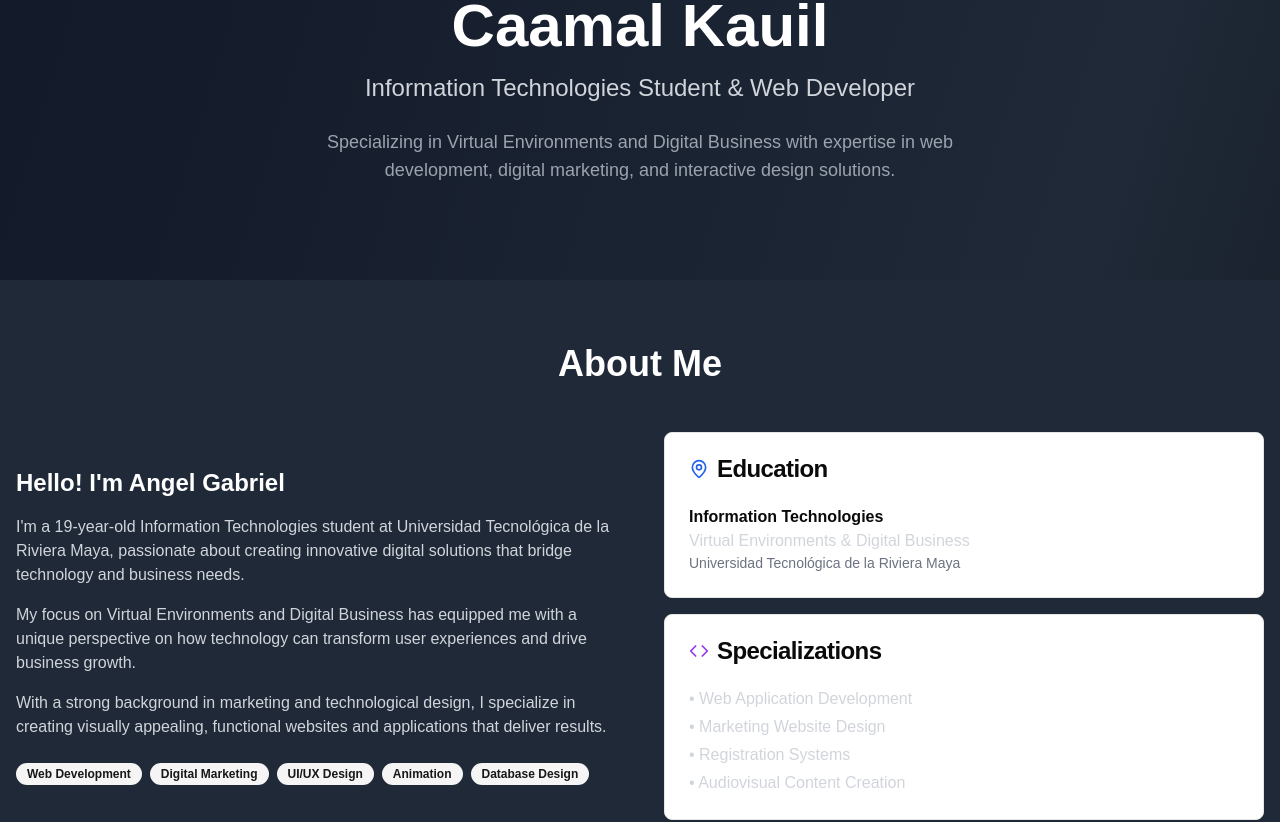
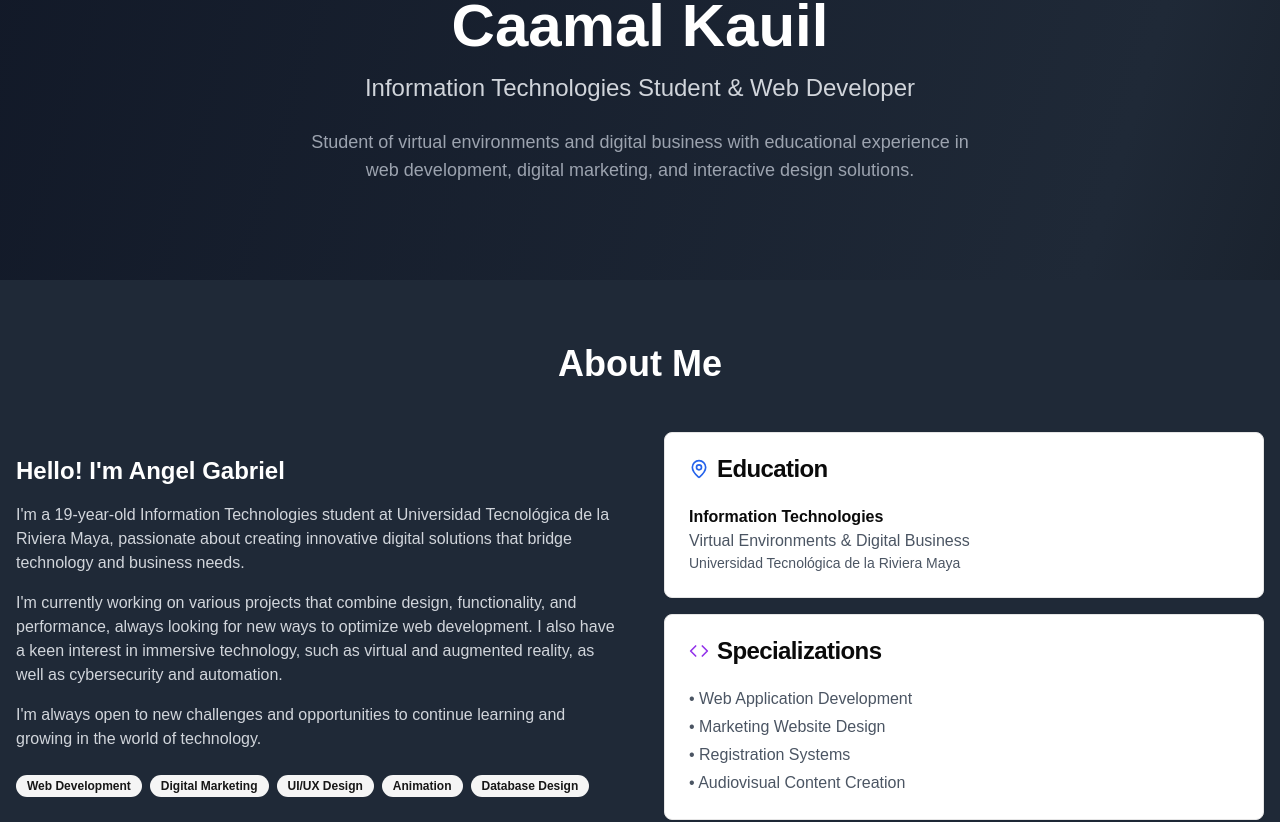
Before and after one commit to Angelgck/angel-portfolio, a Next.js app: page / in a window 1280 px wide. Shown: the part 382-1204 px from the top of the page. Built offline with nearby package versions, Linux system fonts and the light colour scheme.

Commit message:
Update portfolio description and enhance text clarity

```diff
--- a/app/page.tsx
+++ b/app/page.tsx
@@ -224,8 +224,7 @@ export default function Portfolio() {
             </h1>
             <p className="text-xl md:text-2xl text-gray-300 mb-6">Information Technologies Student & Web Developer</p>
             <p className="text-lg text-gray-400 mb-8 max-w-2xl mx-auto">
-              Specializing in Virtual Environments and Digital Business with expertise in web development, digital
-              marketing, and interactive design solutions.
+              Student of virtual environments and digital business with educational experience in web development, digital marketing, and interactive design solutions.
             </p>
           </div>
         </div>
@@ -243,12 +242,10 @@ export default function Portfolio() {
                 passionate about creating innovative digital solutions that bridge technology and business needs.
               </p>
               <p className="text-gray-300 mb-4">
-                My focus on Virtual Environments and Digital Business has equipped me with a unique perspective on how
-                technology can transform user experiences and drive business growth.
+                I'm currently working on various projects that combine design, functionality, and performance, always looking for new ways to optimize web development. I also have a keen interest in immersive technology, such as virtual and augmented reality, as well as cybersecurity and automation.
               </p>
               <p className="text-gray-300 mb-6">
-                With a strong background in marketing and technological design, I specialize in creating visually
-                appealing, functional websites and applications that deliver results.
+                I'm always open to new challenges and opportunities to continue learning and growing in the world of technology.
               </p>
               <div className="flex flex-wrap gap-2">
                 <Badge variant="secondary">Web Development</Badge>
@@ -268,8 +265,8 @@ export default function Portfolio() {
                 </CardHeader>
                 <CardContent>
                   <p className="font-semibold">Information Technologies</p>
-                  <p className="text-gray-300">Virtual Environments & Digital Business</p>
-                  <p className="text-sm text-gray-500">Universidad Tecnológica de la Riviera Maya</p>
+                  <p className="text-gray-600">Virtual Environments & Digital Business</p>
+                  <p className="text-sm text-gray-600">Universidad Tecnológica de la Riviera Maya</p>
                 </CardContent>
               </Card>
               <Card>
@@ -280,7 +277,7 @@ export default function Portfolio() {
                   </CardTitle>
                 </CardHeader>
                 <CardContent>
-                  <ul className="text-gray-300 space-y-1">
+                  <ul className="text-gray-600 space-y-1">
                     <li>• Web Application Development</li>
                     <li>• Marketing Website Design</li>
                     <li>• Registration Systems</li>
@@ -297,7 +294,7 @@ export default function Portfolio() {
       <section id="skills" className="py-16 px-4 bg-gradient-to-br from-gray-900 to-gray-800">
         <div className="container mx-auto">
           <h2 className="text-3xl md:text-4xl font-bold text-center mb-4 text-white">Technical Skills</h2>
-          <p className="text-center text-gray-400 mb-12">Hover over each skill to see it illuminate</p>
+          <p className="text-center text-gray-400 mb-12">Pase el cursor sobre cada habilidad para verla iluminada.</p>
 
           {/* Programming Languages */}
           <div className="mb-12">
```
